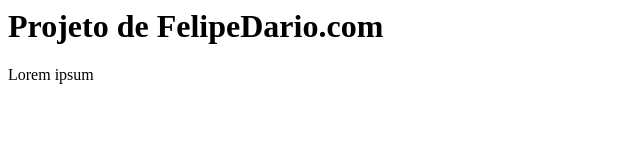
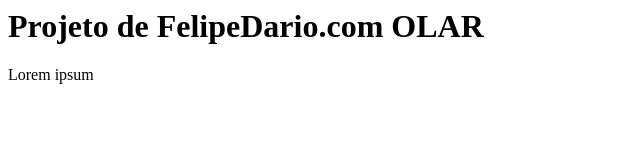
Before and after one commit to felipedario/curso-git, a plain HTML site: page index.html in a window 1280 px wide. Shown: the whole page, without its empty margins (0-640 px from the left). Drawn offline with Linux system fonts and the light colour scheme.

Commit message:
ajuste teste

```diff
--- a/index.html
+++ b/index.html
@@ -1,7 +1,7 @@
 <html>
 <head></head>
 <body>
-	<h1>Projeto de FelipeDario.com</h1>
+	<h1>Projeto de FelipeDario.com OLAR</h1>
 	<p>Lorem ipsum</p>
 </body>
 </html>
```
